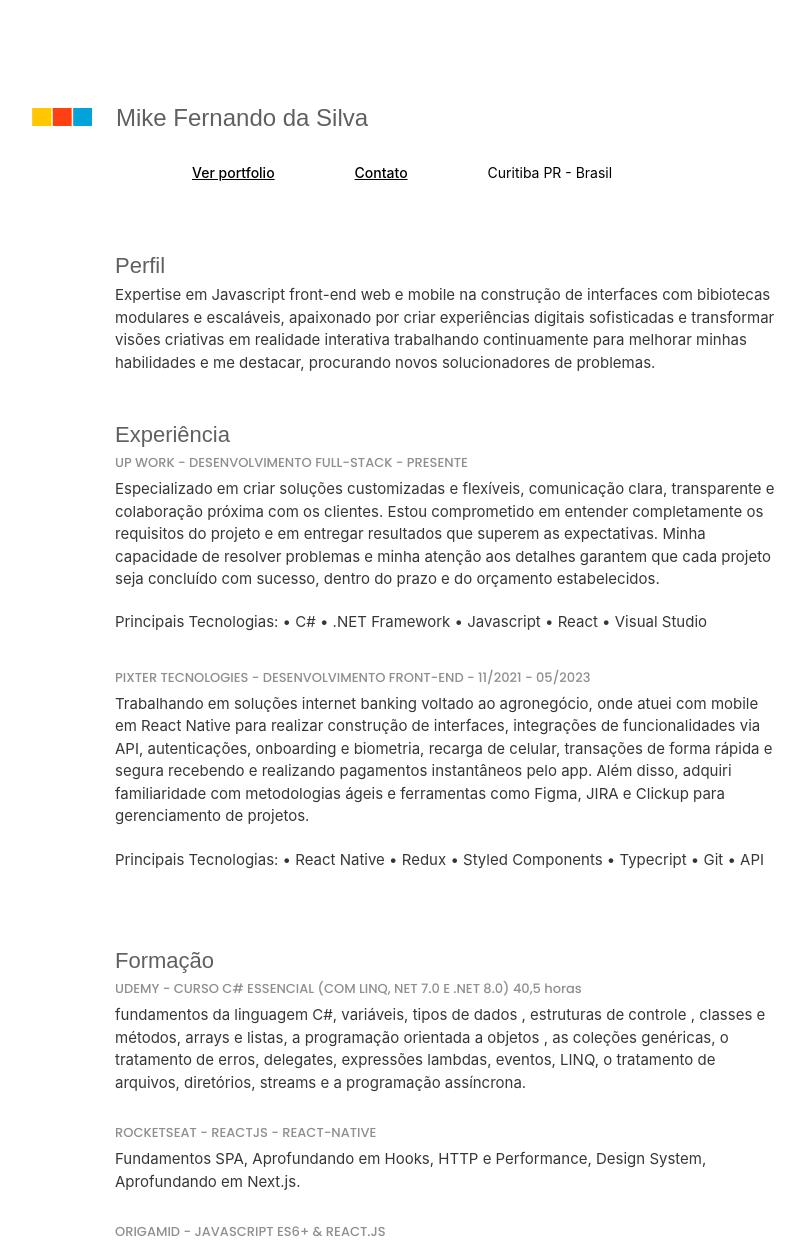
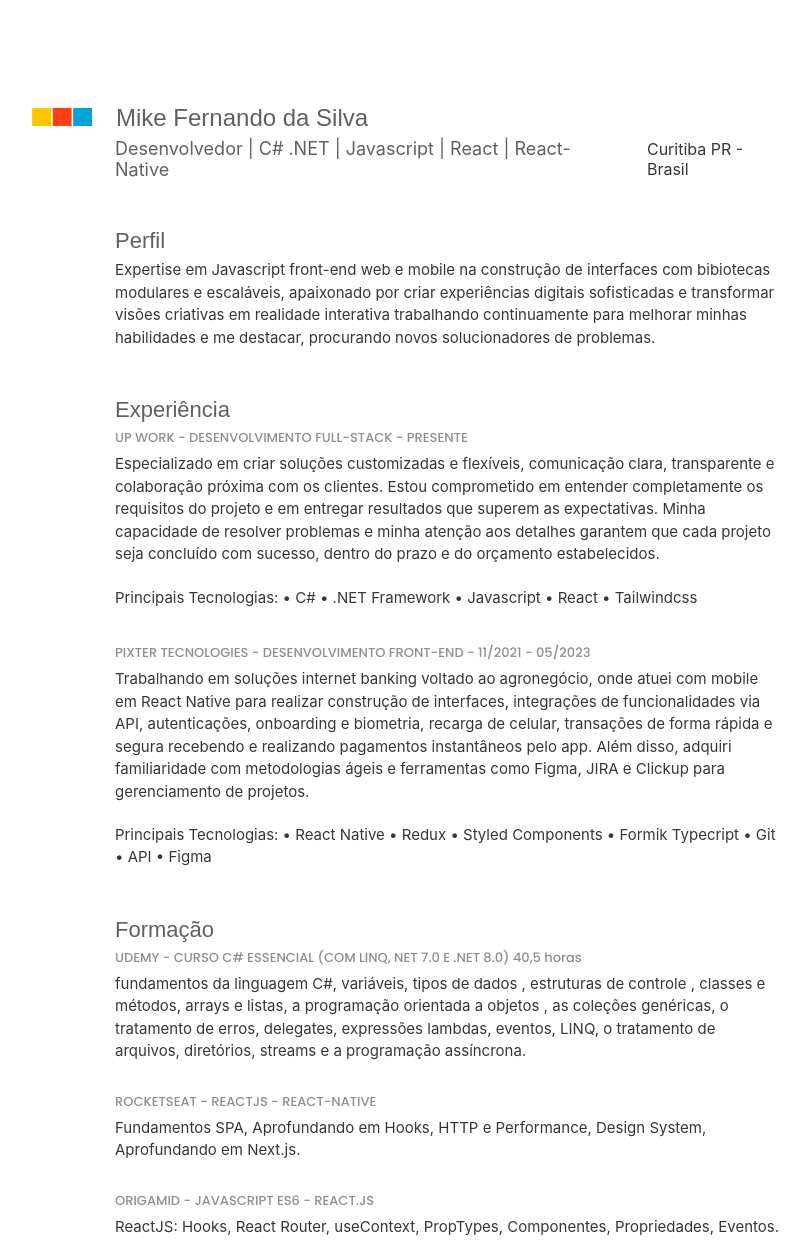
Before and after one commit to MikeFernando/cv, a plain HTML site: page index.html in a window 1280 px wide. Shown: the top 1244 px of the page, without its empty margins (233-1040 px from the left). Drawn offline with Linux system fonts and the light colour scheme; a web font is replaced by a local one.

Commit message:
change new header

```diff
--- a/index.html
+++ b/index.html
@@ -24,16 +24,12 @@
                 <h1>Mike Fernando da Silva</h1>
             </div>
             <div class="links">
-                <a href="https://devmaikera.vercel.app/" target="_blank">
-                    Ver portfolio
-                </a>
-                <a href="mailto:mikefernando.contato@outlook.com">Contato</a>
-                <p>Curitiba PR - Brasil</p>
+                <p>Desenvolvedor | C# .NET | Javascript | React | React-Native</p>
+                <span>Curitiba PR - Brasil</span>
             </div>
         </header>
 
         <main>
-            <br>
             <h2 class="title-section">Perfil</h2>
             <p>
                 Expertise em Javascript front-end web e mobile na construção de
@@ -56,7 +52,7 @@
                 estabelecidos.
                 <br />
             <p>
-                Principais Tecnologias: • C# • .NET Framework • Javascript • React • Visual Studio
+                Principais Tecnologias: • C# • .NET Framework • Javascript • React • Tailwindcss
             </p>
             </p>
             <br />
@@ -73,11 +69,10 @@
                 Figma, JIRA e Clickup para gerenciamento de projetos.
                 <br />
             <p>
-                Principais Tecnologias: • React Native • Redux • Styled Components •
-                Typecript • Git • API
+                Principais Tecnologias: • React Native • Redux • Styled Components • Formik
+                Typecript • Git • API • Figma
             </p>
             </p>
-            <br>
             <h2 class="title-section">Formação</h2>
             <strong>
                 UDEMY - CURSO C# ESSENCIAL (COM LINQ, NET 7.0 E .NET 8.0) 40,5 horas
@@ -96,7 +91,7 @@
                 System, Aprofundando em Next.js.
             </p>
             <br>
-            <strong>ORIGAMID - JAVASCRIPT ES6+ & REACT.JS</strong>
+            <strong>ORIGAMID - JAVASCRIPT ES6 - REACT.JS </strong>
             <p>
                 ReactJS: Hooks, React Router, useContext, PropTypes, Componentes, Propriedades,
                 Eventos.
@@ -127,6 +122,10 @@
                         Github
                     </a>
                 </li>
+                <li><a href="https://devmaikera.vercel.app/" target="_blank">
+                        Portfolio
+                    </a></li>
+                <li><a href="mailto:mikefernando.contato@outlook.com">Contato</a></li>
             </ul>
         </main>
     </div>
--- a/style.css
+++ b/style.css
@@ -64,19 +64,22 @@
 
   .links{
     display: flex;
-    gap: 80px;
-    margin-top: 2rem;
-    margin-left: 10rem;
+    align-items: center;
+    justify-content: space-between;
+    gap: 3rem;
+    margin-left: 5.1875rem;
   }
-  .links p {
-    color: black;
-    font-size: 14px;
-  }
-  .links a {
-    color: black;
-    font-size: 14px;
-    font-weight: 500;
-  }
+.links p {
+  color: #606060;
+  font-size: 18px;
+  margin-top: 0.4rem;
+}
+
+.links span {
+  color: #383737;
+  font-size: 16px;
+  margin-top: 0.4rem;
+}
 
   main {
     margin-left: 83px;
```
